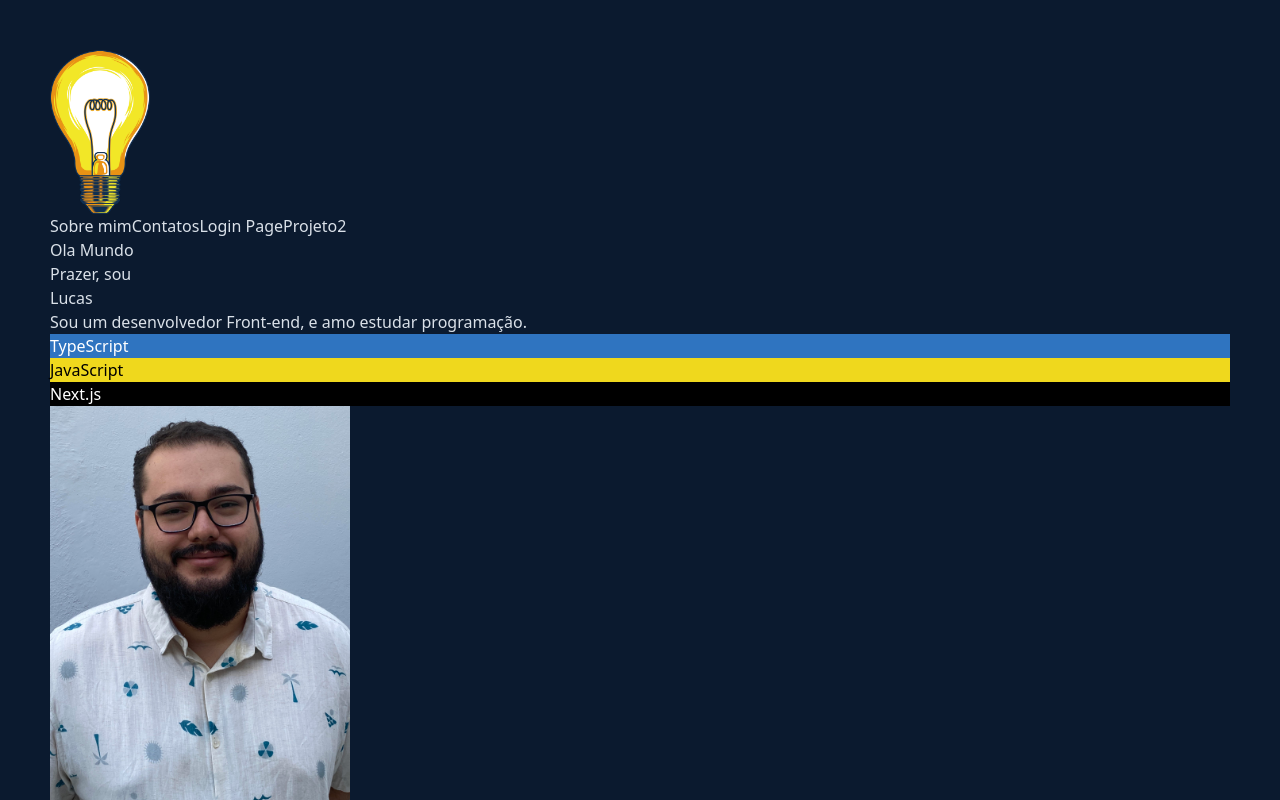
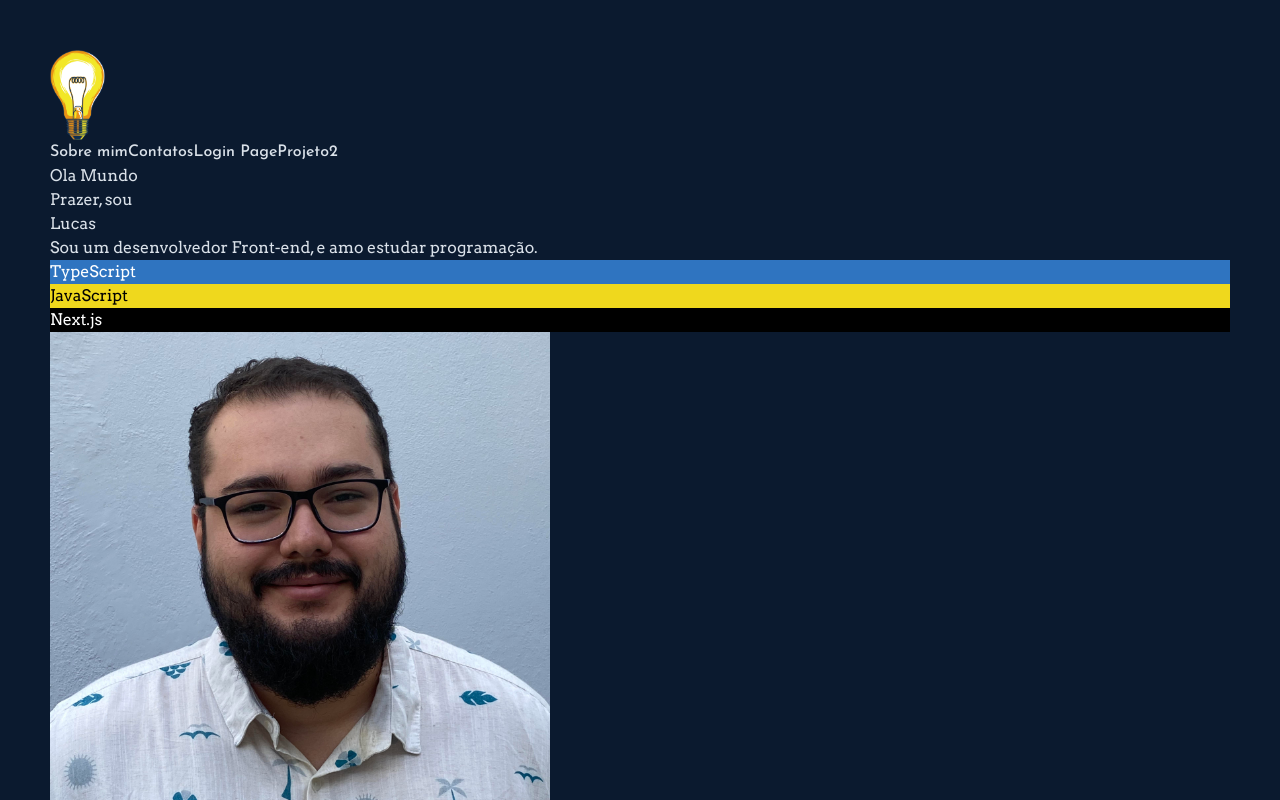
Before and after one commit to LucasMedeirosLuz/curriculo-Public, a Next.js app: page / in a window 1280 px wide. Shown: the top 800 px of the page. Built offline with nearby package versions, Linux system fonts and the light colour scheme.

Commit message:
FontStyle

```diff
--- a/src/components/commons/Layout.tsx
+++ b/src/components/commons/Layout.tsx
@@ -1,5 +1,12 @@
 import { ReactNode } from "react";
 import { Header } from "./header";
+import { Arvo } from "next/font/google";
+
+const arvo = Arvo({
+  subsets: ['latin'],
+  weight: '400'
+
+});
 
 interface LayoutProps {
   children: ReactNode;
@@ -7,9 +14,9 @@
 
 export const Layout = ({ children } : LayoutProps) => {
   return (
-    <>
-    <Header />
-    {children}
-    </>
-  )
+    <div className={arvo.className}>
+      <Header />
+      {children}
+    </div>
+  );
 };
--- a/src/components/commons/header.tsx
+++ b/src/components/commons/header.tsx
@@ -1,11 +1,17 @@
 import Link from "next/link";
 import Image from "next/image";
+import { Josefin_Sans } from 'next/font/google'
+
+const josefin_sans = Josefin_Sans({
+  subsets: ['latin'],
+  weight: '500',
+});
 
 export const Header = () => {
   return (
-    <header>
+    <header className={josefin_sans.className}>
       <Link href="/">
-        <Image src="/lampada.png" alt="icon uma lampada" width={'100'} height={'100'}/>
+        <Image src="/lampada.png" alt="icon uma lampada" width={'55'} height={'55'}/>
       </Link>
       <nav>
         <Link href="/">Sobre mim</Link>
--- a/src/components/home/AboutMe.tsx
+++ b/src/components/home/AboutMe.tsx
@@ -20,8 +20,9 @@
         <Image
           src="/fotoPerfil.jpg"
           alt="Foto de perfil Lucas. Homem branco de oculos e baraba"
-          width={ 300 }
-          height={ 300 }
+          width={ 500 }
+          height={ 500 }
+          unoptimized
         />
         <p>
           <span>0</span>
--- a/src/pages/loginPage.tsx
+++ b/src/pages/loginPage.tsx
@@ -1,6 +1,5 @@
 import Link from "next/link";
 import Head from "next/head";
-import { log } from "console";
 
 const button = () => {
   console.log('Ola')
```
